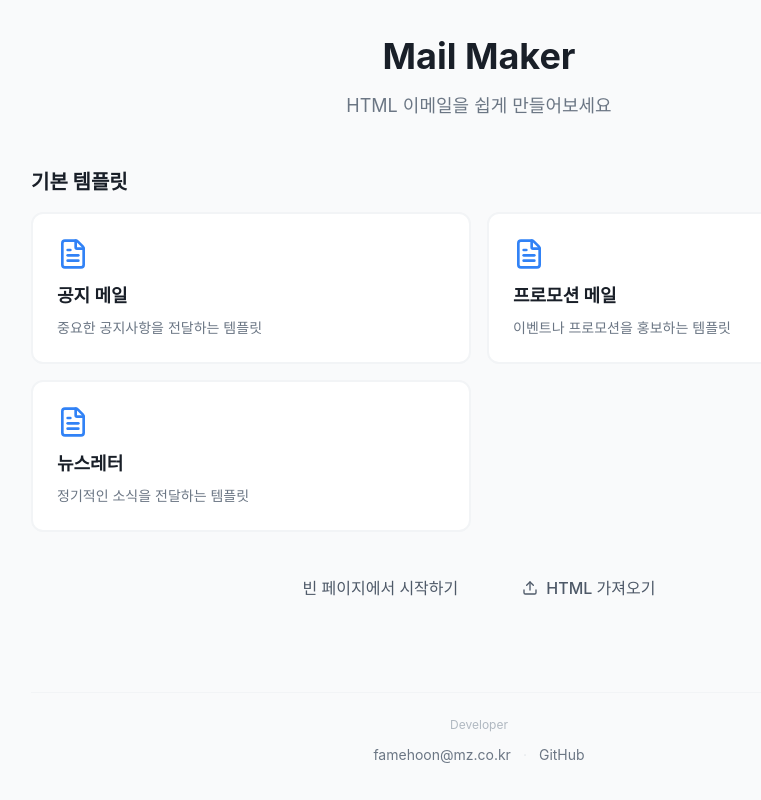
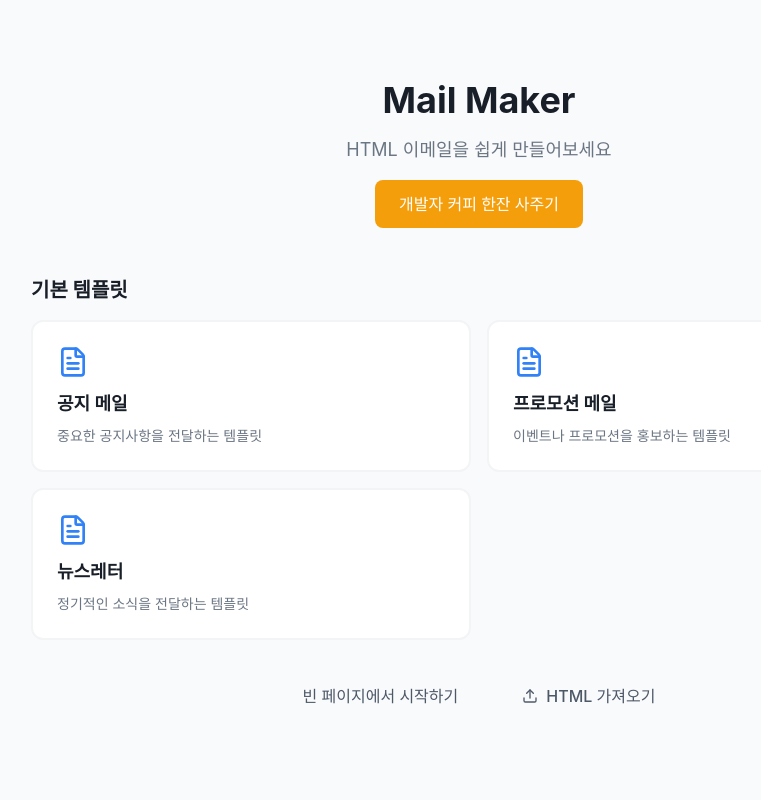
Before and after one commit to mhoo999/mail-maker, a Next.js app: page / in a window 1280 px wide. Shown: the whole page, without its empty margins (161-922 px from the left). Built offline with nearby package versions, Linux system fonts and the light colour scheme.

Commit message:
하단 Developer 섹션 삭제

```diff
--- a/components/MailBuilder.tsx
+++ b/components/MailBuilder.tsx
@@ -193,6 +193,14 @@ export function MailBuilder() {
           <div className="text-center mb-12">
             <h1 className="text-4xl font-bold text-toss-gray-900 mb-4">Mail Maker</h1>
             <p className="text-lg text-toss-gray-600">HTML 이메일을 쉽게 만들어보세요</p>
+            <a
+              href="https://need-coffee.vercel.app/"
+              target="_blank"
+              rel="noopener noreferrer"
+              className="inline-block mt-4 px-6 py-3 bg-amber-500 hover:bg-amber-600 text-white font-medium rounded-lg transition-colors"
+            >
+              개발자 커피 한잔 사주기
+            </a>
           </div>
 
           <div className="mb-8">
@@ -256,29 +264,6 @@ export function MailBuilder() {
                 <Upload className="w-4 h-4" />
                 HTML 가져오기
               </button>
-            </div>
-          </div>
-
-          <div className="mt-20 pt-6 border-t border-toss-gray-200">
-            <div className="text-center">
-              <p className="text-xs text-toss-gray-500 mb-3">Developer</p>
-              <div className="flex items-center justify-center gap-3 text-sm text-toss-gray-600">
-                <a
-                  href="mailto:famehoon@mz.co.kr"
-                  className="hover:text-toss-blue transition-colors"
-                >
-                  famehoon@mz.co.kr
-                </a>
-                <span className="text-toss-gray-300">·</span>
-                <a
-                  href="https://github.com/mhoo999"
-                  target="_blank"
-                  rel="noopener noreferrer"
-                  className="hover:text-toss-blue transition-colors"
-                >
-                  GitHub
-                </a>
-              </div>
             </div>
           </div>
         </div>
```
